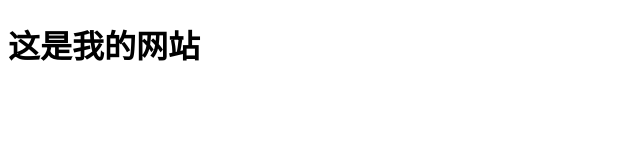
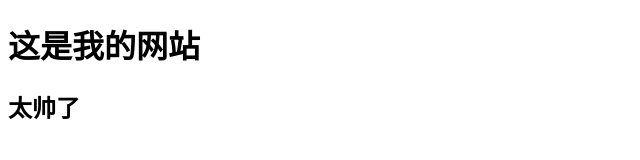
Before and after one commit to 1141837983/1141837983.github.io, a plain HTML site: page index.html in a window 1280 px wide. Shown: the whole page, without its empty margins (0-640 px from the left). Drawn offline with Linux system fonts and the light colour scheme.

Commit message:
第二次修改

```diff
--- a/index.html
+++ b/index.html
@@ -8,5 +8,6 @@
   </head>
   <body>
     <h1>这是我的网站</h1>
+    <h2>太帅了</h2>
   </body>
 </html>
```
